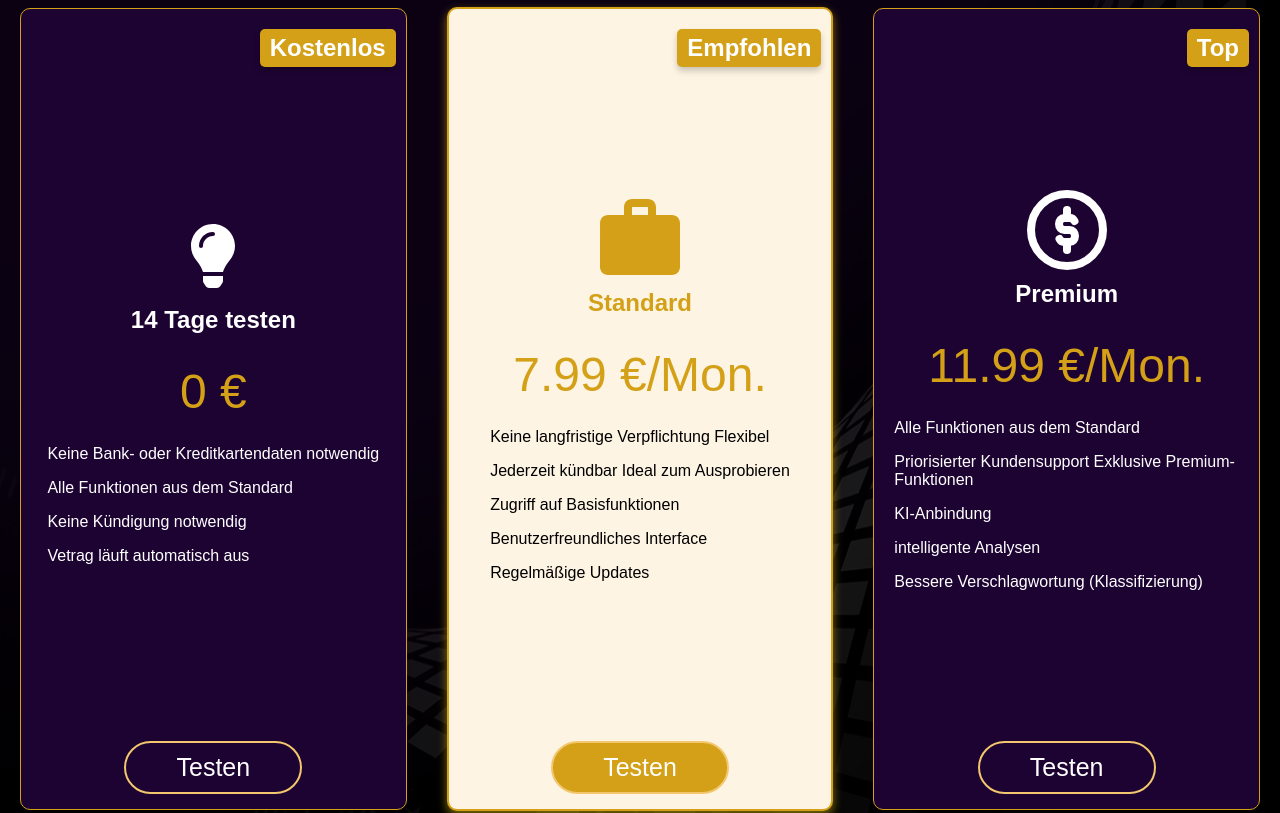
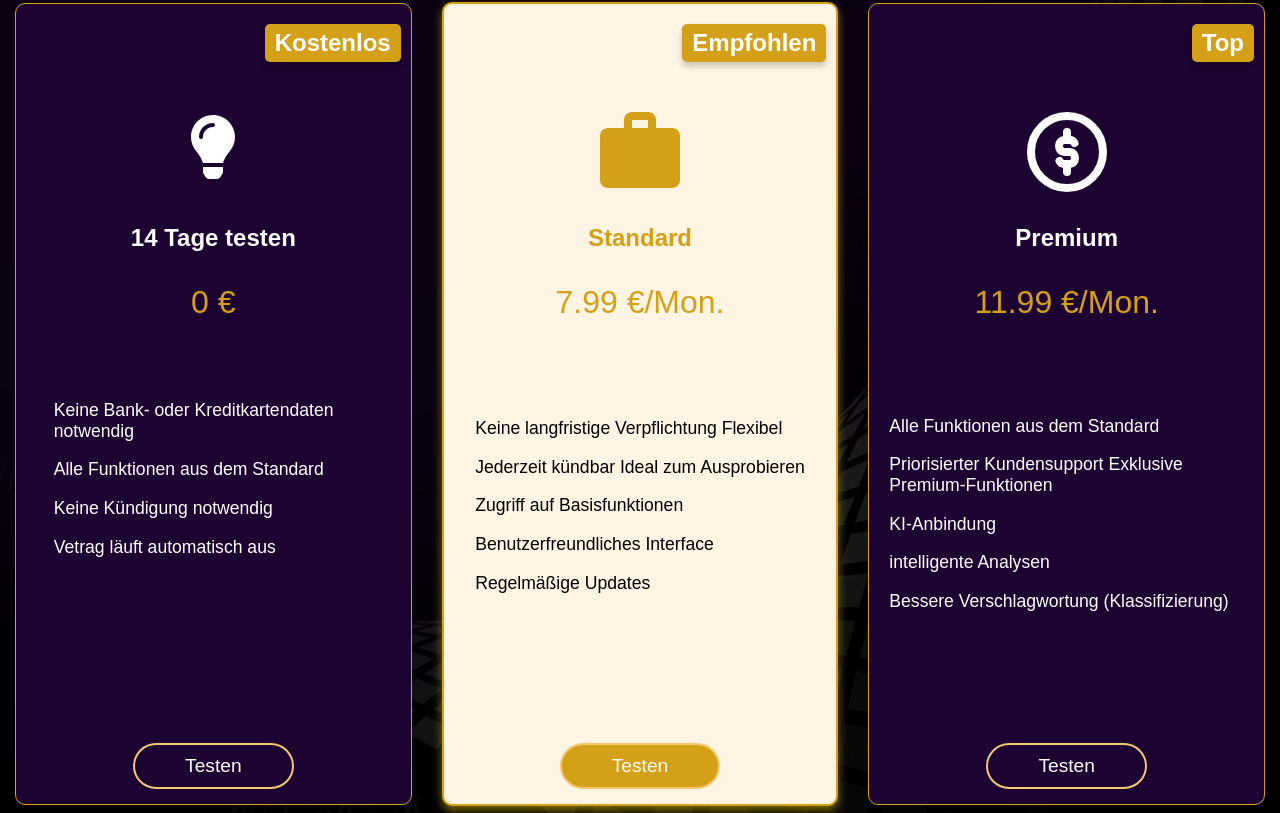
Before and after one commit to RalfHof/nextjs-boilerplate, a Next.js app: page /info in a window 1280 px wide. Shown: the part 2944-3757 px from the top of the page. Built offline with nearby package versions, Linux system fonts and the light colour scheme.

Commit message:
New Features

```diff
--- a/src/components/PriceInfo/page.tsx
+++ b/src/components/PriceInfo/page.tsx
@@ -8,9 +8,6 @@ import { useState } from "react";
 import WorkIcon from '@mui/icons-material/Work';
 import { TbPremiumRights } from "react-icons/tb";
 
-// Preis-Element-Props
-
-
 export default function PriceInfoModul() {
 
     const [isToggleOn, setIsToggleOn] = useState(true);
@@ -18,7 +15,6 @@ export default function PriceInfoModul() {
     const handleToggle = () => {
         setIsToggleOn(!isToggleOn);
     };
-
 
     const PriceItemListStandard = [
         { Content: "Keine langfristige Verpflichtung Flexibel" },
@@ -29,7 +25,6 @@ export default function PriceInfoModul() {
     ]
 
     const PriceItemListFree = [
-
         { Content: "Keine Bank- oder Kreditkartendaten notwendig" },
         { Content: "Alle Funktionen aus dem Standard" },
         { Content: "Keine Kündigung notwendig" },
@@ -42,7 +37,6 @@ export default function PriceInfoModul() {
         { Content: "KI-Anbindung" },
         { Content: "intelligente Analysen" },
         { Content: "Bessere Verschlagwortung (Klassifizierung)" },
-
     ]
 
     const combinedPriceItemListPremium = [...PriceItemListPremium];
@@ -59,23 +53,18 @@ export default function PriceInfoModul() {
 
     return (
         <>
-
-
-
-
             <div className="PriceInfoDIV">
-
 
                 <div className="PriceDiv">
                     <h1 id="PriceHeadline">
                         Preismodelle
                     </h1>
                     <div className="DateDiv">
-                        <p>Monatlich</p>
+                        <p id="MonthyPrice">Monatlich</p>
                         <button id='ToggleButtonPricing' onClick={handleToggle}>
-                            {isToggleOn ? <ToggleOffIcon className="ToggleIcon" /> : <ToggleOnIcon className="ToggleIcon" />}
+                            {isToggleOn ? <ToggleOffIcon className="ToggleIcon" /> : <ToggleOnIcon className="ToggleIcon ToggleOnnIcon" />}
                         </button>
-                        <p>Jährlich <span id="SaveMoney">(spare über 33%)</span></p>
+                        <p id="YearlyPrice">Jährlich <span id="SaveMoney">(spare über 33%)</span></p>
                     </div>
                 </div>
 
@@ -95,7 +84,6 @@ export default function PriceInfoModul() {
                     )}
                 </div>
             </div>
-
         </>
     );
 }
--- a/src/components/karte/PreisKarte.tsx
+++ b/src/components/karte/PreisKarte.tsx
@@ -1,6 +1,7 @@
 "use client"
 
-import { ReactNode } from "react";
+import React, { ReactNode } from "react";
+import { FaLightbulb } from "react-icons/fa";
 
 // Preis-Element-Props
 type PriceItemProps = {
@@ -17,8 +18,6 @@ type PriceItemProps = {
 };
 
 export default function PriceCard({ Item }: PriceItemProps) {
-
-
 
     const isPremium = (Item.isFavorite === null || Item.isFavorite === undefined) ? false : Item.isFavorite
 
@@ -37,33 +36,44 @@ export default function PriceCard({ Item }: PriceItemProps) {
                     <div
                         className="ContainerAllOptions"
                     >
+                        {/* Empfohlen-Badge */}
+                        {Item.BadgetText !== null && (
 
-                        {/* Empfohlen-Badge */}
-                        {Item.BadgetText !== null &&(
-
-                        <div className="Badge">{Item.BadgetText}</div>
+                            <div className="Badge">{Item.BadgetText}</div>
                         )}
 
+                        <div className="DivAroundIcon">
+                            {React.isValidElement(Item.Icon) && Item.Icon.type === FaLightbulb ? (
+                                <div className="LightbulbIconWrapper">
+                                    {Item.Icon}
+                                </div>
+                            ) : (
+                                <div>
+                                    {Item.Icon}
+                                </div>
+                            )}
+                        </div>
 
-                        <div className="DivAroundIcon" >
-                            {Item.Icon}
-                        </div>
+
                         <div className="ContainerPackageName"
                         >
                             <h1 className="PackageName">{Item.PackageName}</h1>
                         </div>
-                        <div style={{ textAlign: "center" }}>
-                            <div className="Price">
-
+                        <div id="ContainerPrice" style={{ textAlign: "center" }}>
+                            <div
+                                className="Price"
+                            >
                                 {Item.Price} {Item.Currency}
                             </div>
 
                         </div>
 
                         {/* Items anzeigen */}
-                        <div className="ContentItems">
+                        <div className={`ContentItems ${Item.Items.some(item => item.Content === "Vetrag läuft automatisch aus") ? 'PremiumContent' : ''}`}>
                             {Item.Items.map((item, index) => (
-                                <p key={index}>{item.Content}</p>
+                                <p className="ContentItemsParagraph" key={index}>
+                                    {item.Content}
+                                </p>
                             ))}
                         </div>
 
--- a/src/globals.css
+++ b/src/globals.css
@@ -26,7 +26,6 @@ html,
   position: fixed;
   z-index: 9;
 }
-
 
 /* Logo */
 .logo-text {
@@ -828,8 +827,6 @@ a:hover {
 .ContainerAllOptions {
   max-width: 500px;
   width: 100%;
-  border: 1px solid var(--Lightgold-color);
-  border-radius: 8px;
   margin-bottom: 20px;
   overflow: hidden;
   height: 760px;
@@ -838,6 +835,22 @@ a:hover {
   align-items: center;
   flex-direction: column;
   transition: scale 0.5s ease;
+  border: 2px solid var(--gold-color);
+  padding: 20px;
+  border-radius: 10px;
+  position: relative;
+}
+
+.premium .ContainerAllOptions {
+  box-shadow: 0px 4px 10px rgba(255, 215, 0, 0.5);
+  background-color: #fdf4e3;
+}
+
+
+.standard .ContainerAllOptions {
+  border: 1px solid var(--gold-color);
+  background-color: #1d0332;
+  box-shadow: none;
 }
 
 #ContainerAroundAllOptions {
@@ -846,11 +859,11 @@ a:hover {
   align-items: center;
   width: 100%;
   height: 100%;
-  padding: 20px;
+  padding: 15px;
 }
 
 .ContainerAllOptions:hover {
-  scale: 1.1;
+  scale: 1.05;
 }
 
 #ContainerPremium {
@@ -869,19 +882,10 @@ a:hover {
 }
 
 #ContainerPremium:hover {
-  scale: 1.1;
+  scale: 1.05;
 }
 
-.DivAroundIcon {
-  position: relative;
-  top: -30px;
-  width: 100%;
-  height: 0px;
-  display: flex;
-  align-items: center;
-  justify-content: center;
-  margin-top: 50px;
-}
+
 
 .ContainerAroundAllBtn {
   display: flex;
@@ -895,7 +899,7 @@ a:hover {
 .AllBtnSame {
   padding: 10px 50px;
   margin-top: 10px;
-  font-size: 25px;
+  font-size: 1.2rem;
   cursor: pointer;
   border-radius: 30px;
 }
@@ -944,12 +948,9 @@ a:hover {
   }
 }
 
-
-
 /* ---------------------------------- */
 
 /* KontaktPage */
-
 
 #ContainerContact {
   background-color: #f9f9f9;
@@ -1058,11 +1059,11 @@ a:hover {
   height: 200px;
   border: 1px solid var(--Lightgold-color);
   border-radius: 8px;
-  padding: 20px;
-  width: 95%;
-  font-size: 20px;
+  width: 97.5%;
   color: #fff;
   font-size: 1.5rem;
+  padding: 10px;
+  margin: 0;
 }
 
 #RequiredField {
@@ -1153,26 +1154,6 @@ a:hover {
 
 /* --------------------------- */
 
-
-.ContainerAllOptions {
-  border: 2px solid var(--gold-color);
-  padding: 20px;
-  border-radius: 10px;
-  position: relative;
-}
-
-.premium .ContainerAllOptions {
-  background-color: #fdf4e3;
-  box-shadow: 0px 4px 10px rgba(255, 215, 0, 0.5);
-}
-
-
-.standard .ContainerAllOptions {
-  border: 1px solid var(--gold-color);
-  background-color: #1d0332;
-  box-shadow: none;
-}
-
 .Badge {
   position: absolute;
   top: 20px;
@@ -1181,7 +1162,7 @@ a:hover {
   padding: 5px 10px;
   border-radius: 5px;
   font-size: 1.5rem;
-
+  margin: 0;
 }
 
 .premium .Badge {
@@ -1196,16 +1177,29 @@ a:hover {
   box-shadow: 0px 4px 6px rgba(0, 0, 0, 0.2);
 }
 
-
+.DivAroundIcon {
+  position: absolute;
+  top: 150px;
+  width: 100%;
+  height: 0px;
+  display: flex;
+  align-items: center;
+  justify-content: center;
+}
 
 .premium .DivAroundIcon {
   color: var(--gold-color);
 }
 
 .standard .DivAroundIcon {
-  color: #fff
+  color: #fff;
 }
 
+
+.LightbulbIconWrapper {
+  position: relative;
+  top: -5px;
+}
 
 .ContainerPackageName {
   width: 100%;
@@ -1213,9 +1207,14 @@ a:hover {
   display: flex;
   justify-content: center;
   align-items: center;
-  gap: 10px;
 }
 
+.PackageName {
+  position: absolute;
+  top: 220px;
+  margin: 0;
+  padding: 0;
+}
 
 .premium .PackageName {
   color: var(--gold-color)
@@ -1225,10 +1224,19 @@ a:hover {
   color: #fff
 }
 
+#ContainerPrice {
+  width: 100%;
+  display: flex;
+  justify-content: center;
+  align-items: center;
+}
+
 .Price {
-  font-size: 3rem;
-  margin: 10px;
   color: var(--gold-color);
+  width: 100%;
+  position: absolute;
+  font-size: 2rem;
+  top: 280px;
 }
 
 .PriceInfoDIV {
@@ -1278,16 +1286,14 @@ a:hover {
 }
 
 
-.standard .ToggleIcon {
+.ToggleIcon {
+  cursor: pointer;
+}
+
+.ToggleOnnIcon {
   cursor: pointer;
   color: #17c0a5
 }
-
-.premium .ToggleIcon {
-  cursor: pointer;
-  color: #17c0a5
-}
-
 
 #SaveMoney {
   color: "#f2c76e"
@@ -1302,9 +1308,63 @@ a:hover {
   width: 100%;
 }
 
+
 .standard .ContentItems {
   color: #fff;
 }
+
+.premium .ContentItems {
+  position: relative;
+  top: -8px;
+}
+
+.ContentItemsParagraph {
+  position: relative;
+  top: 110px;
+  display: flex;
+  text-align: left;
+  flex-direction: column;
+  width: 100%;
+  font-size: 1.1rem;
+}
+
+.PremiumContent {
+  position: relative;
+  width: 100%;
+  top: 8%;
+  left: 55%;
+  transform: translate(-50%, -50%);
+}
+
+@media (max-width:600px) {
+
+
+  #PriceHeadline {
+    font-size: 2rem;
+  }
+
+  #ToggleButtonPricing {
+    transform: scale(1.5);
+    margin-left: 10px;
+    margin-right: 10px;
+  }
+
+  #MonthyPrice {
+    font-size: 1rem;
+  }
+
+  #YearlyPrice {
+    font-size: 1rem;
+  }
+}
+
+
+@media(max-width:768px) {
+  .PriceCardContainer {
+    flex-wrap: wrap;
+  }
+}
+
 
 /* ---------------------------------- */
 
```
Also changed, not shown: src/components/pricing/page.tsx (+90 -90 lines), src/components/pricingoptions/page.tsx (+131 -131 lines).
